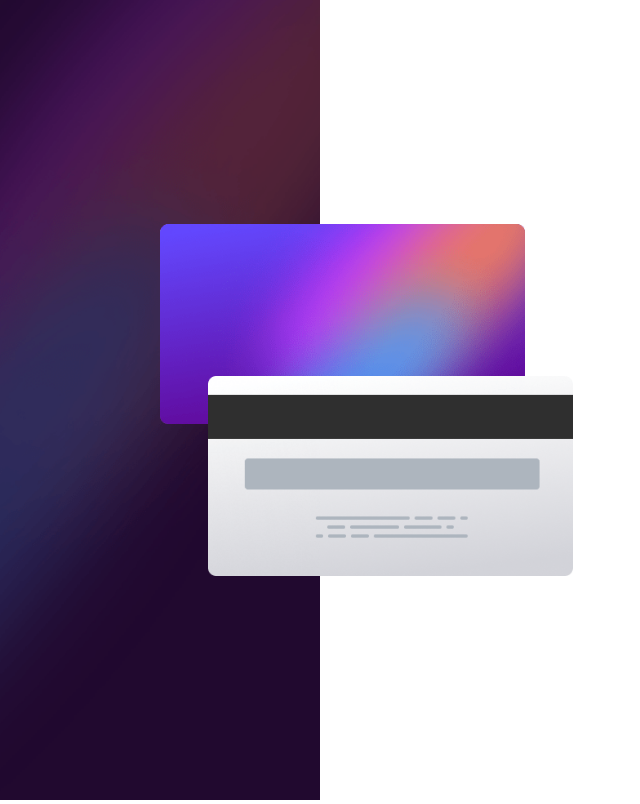
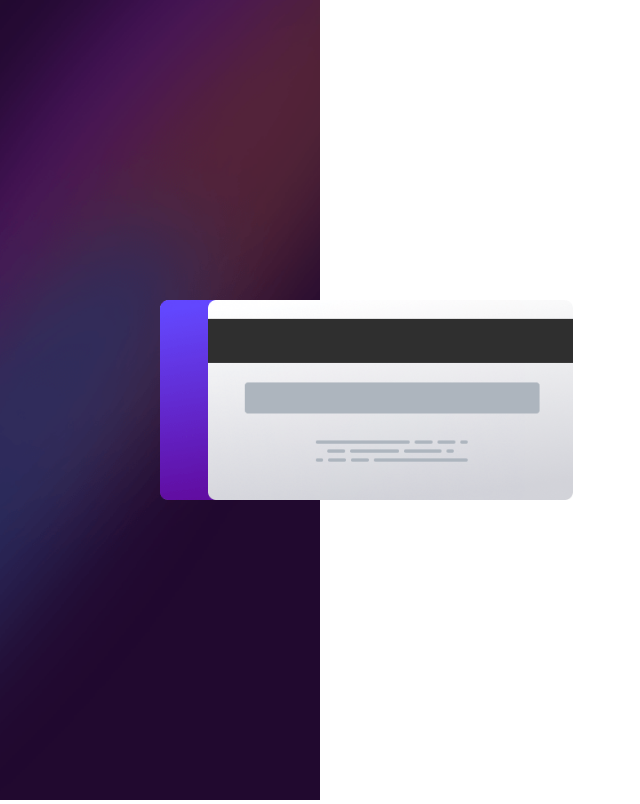
Before and after one commit to Lincoln-Araujo/Interactive-card-details-form, a React (Create React App) app: page / in a window 1280 px wide. Shown: the whole page, without its empty margins (0-640 px from the left). Built offline with nearby package versions, Linux system fonts and the light colour scheme.

Commit message:
upolading pakage-lock json

```diff
--- a/package.json
+++ b/package.json
@@ -8,7 +8,7 @@
     "@testing-library/user-event": "^13.5.0",
     "react": "^18.2.0",
     "react-dom": "^18.2.0",
-    "react-scripts": "5.0.1",
+    "react-scripts": "^5.0.1",
     "web-vitals": "^2.1.4"
   },
   "scripts": {
--- a/src/index.css
+++ b/src/index.css
@@ -22,8 +22,7 @@
 }
 
 .container {
-  height: 800px;
-  width: 800px;
+  height: 80%;
   display: flex;
   align-items: center;
 }
@@ -35,10 +34,8 @@
 
 #front-card {
   left: 50%;
-  top: 28%;
 }
 
 #back-card {
   left: 65%;
-  bottom: 28%;
 }
```
Also changed, not shown: 1 other file (tests, documents, lock files or other folders).
